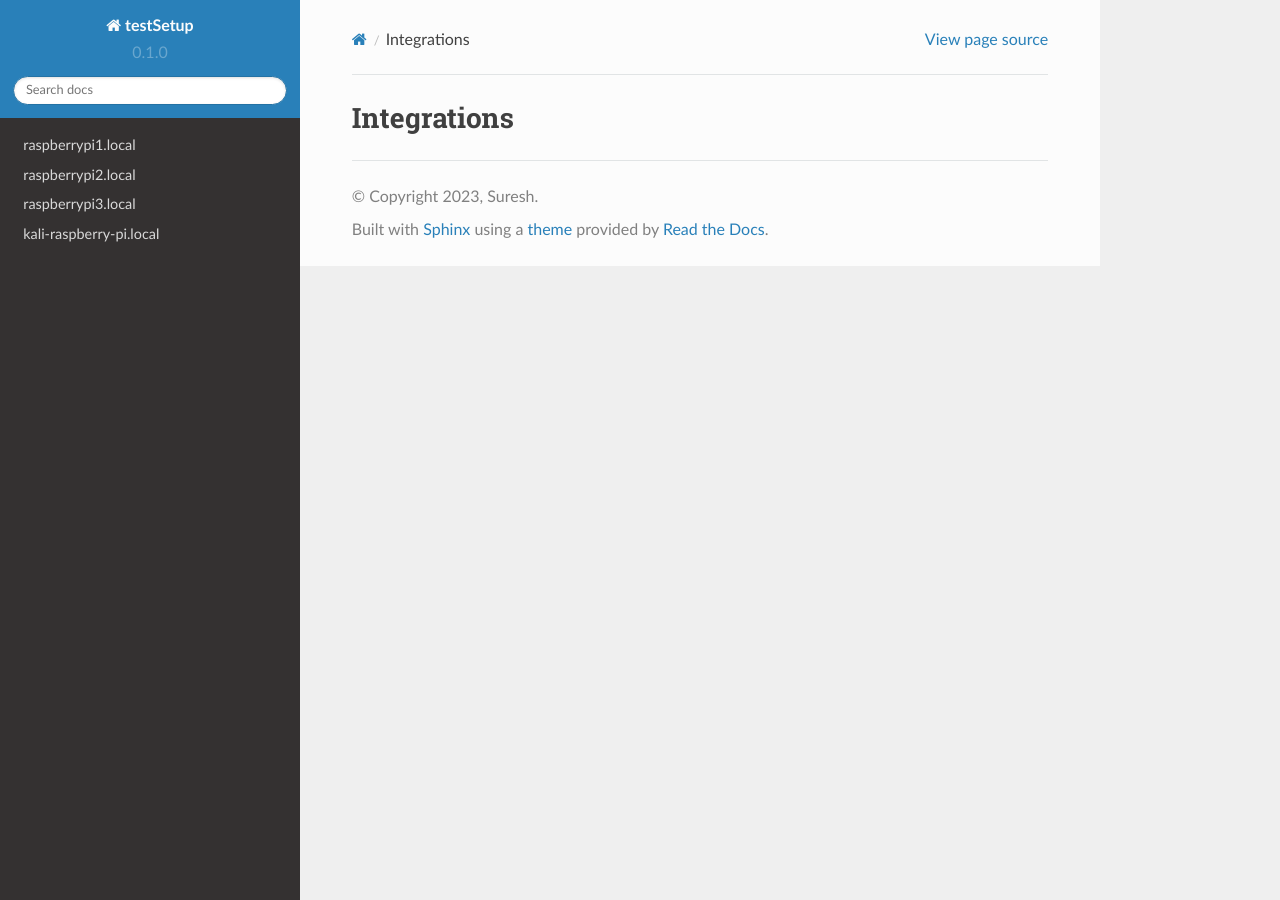
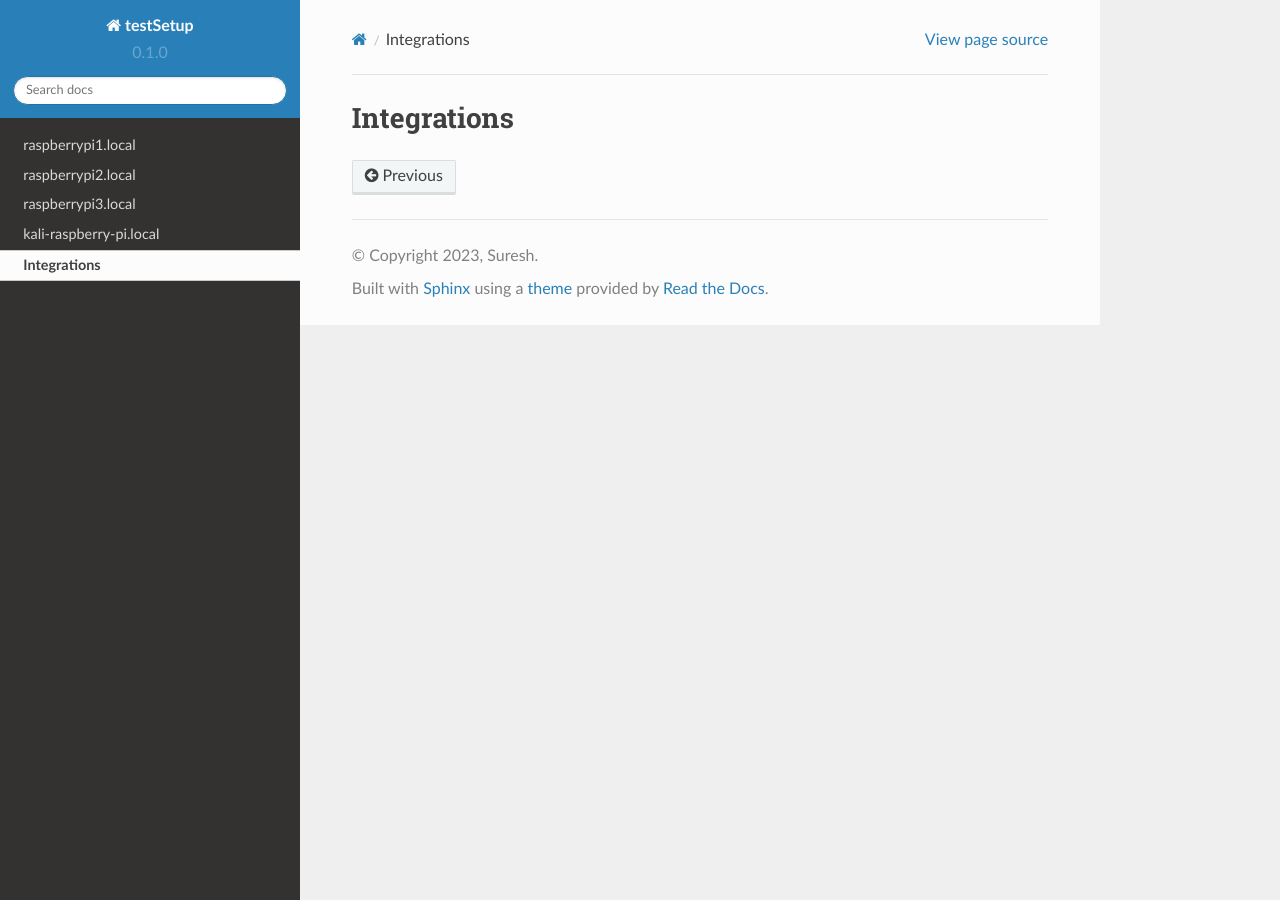
Before and after one commit to suresh-iitr/setup, a Sphinx documentation site: the page built from docs/source/integrations.rst, in a window 1280 px wide. Built offline with Sphinx 7.4.7 and the Read the Docs theme 2.0.0, drawn with Linux system fonts in a browser that asks for light colours; pages that are not in the unit, such as notebooks, are missing from menus.

Commit message:
Update index.rst

```diff
--- a/docs/source/index.rst
+++ b/docs/source/index.rst
@@ -12,4 +12,4 @@ Contents
    raspberrypi2
    raspberrypi3
    kali-raspberry-pi
-   Integrations
+   integrations
```
